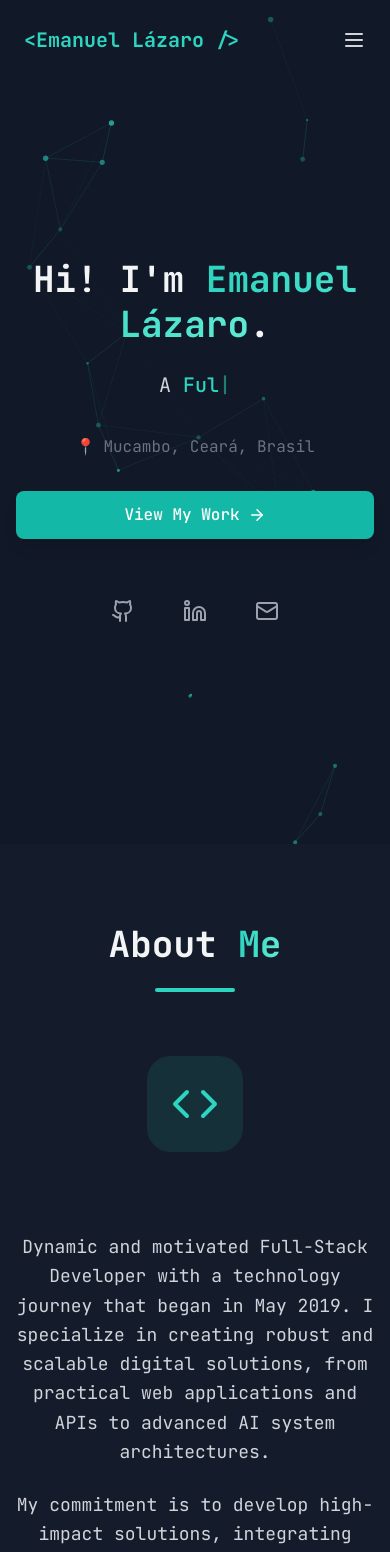
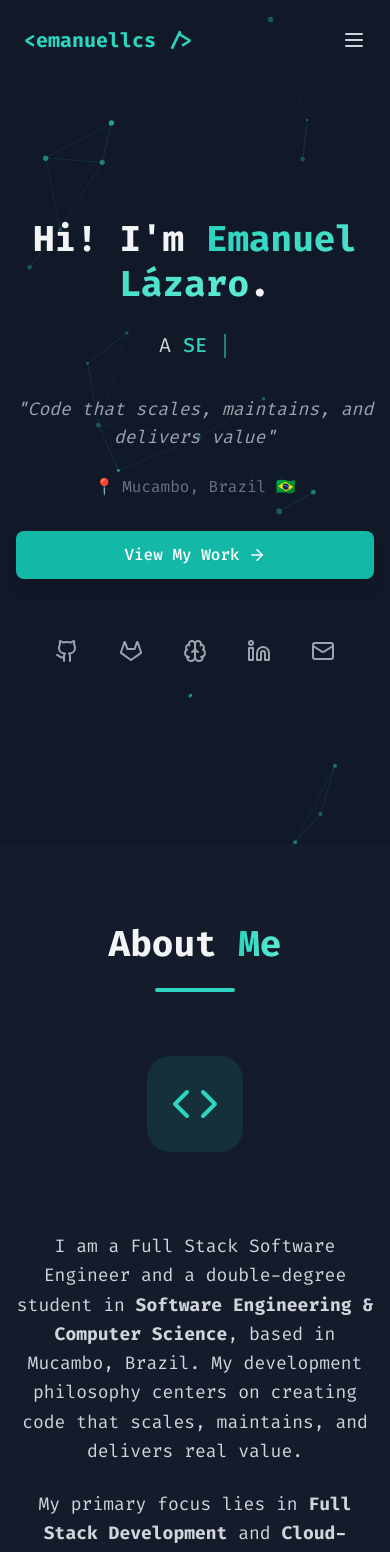
Before and after one commit to emanuellcs/emanuellcs-landing-page, a Next.js app: page / in a window 390 px wide. Shown: the top 1552 px of the page. Built offline with nearby package versions, Linux system fonts and the light colour scheme.

Commit message:
feat: update portfolio content

```diff
--- a/app/layout.tsx
+++ b/app/layout.tsx
@@ -1,15 +1,15 @@
 import type React from "react"
 import type { Metadata } from "next"
-import { JetBrains_Mono } from "next/font/google"
+import { Fira_Code } from "next/font/google"
 import "./globals.css"
 import { Header } from "@/components/layout/header"
 import { Footer } from "@/components/layout/footer"
 import { ScrollToTop } from "@/components/ui/scroll-to-top"
 import { ParticleBackground } from "@/components/ui/particle-background"
 
-const jetbrainsMono = JetBrains_Mono({
+const firaCode = Fira_Code({
   subsets: ["latin"],
-  variable: "--font-jetbrains-mono",
+  variable: "--font-fira-code",
   display: "swap",
 })
 
@@ -57,7 +57,7 @@ export default function RootLayout({
 }) {
   return (
     <html lang="en" className="scroll-smooth">
-      <body className={`${jetbrainsMono.variable} font-mono bg-gray-900 text-gray-100 antialiased`}>
+      <body className={`${firaCode.variable} font-mono bg-gray-900 text-gray-100 antialiased`}>
         <ParticleBackground />
         <Header />
         {children}
--- a/components/layout/header.tsx
+++ b/components/layout/header.tsx
@@ -145,7 +145,7 @@ export function Header() {
               }}
               aria-label="Emanuel Lázaro - Go to top"
             >
-              {"<"}Emanuel Lázaro{" />"}
+              {"<"}emanuellcs{" />"}
             </Link>
 
             {/* Desktop Navigation */}
@@ -154,7 +154,9 @@ export function Header() {
                 {navigation.map((item, index) => (
                   <Link
                     key={item.name}
-                    ref={(el) => (navRefs.current[index] = el)}
+                    ref={(el) => {
+                      navRefs.current[index] = el
+                    }}
                     href={item.href}
                     onClick={(e) => {
                       e.preventDefault()
--- a/components/sections/about.tsx
+++ b/components/sections/about.tsx
@@ -1,35 +1,35 @@
-import { Code, Cloud, Brain, Shield, Cpu, Globe } from "lucide-react"
+import { Code, Server, Cloud, Database, Brain, Gamepad2 } from "lucide-react"
 
 const highlights = [
   {
     icon: Code,
-    title: "Full Stack Development",
-    description: "End-to-end web applications with modern technologies",
+    title: "Cross-Platform Dev",
+    description: "React, Vue, Angular, React Native, and Electron apps",
+  },
+  {
+    icon: Server,
+    title: "API & Microservices",
+    description: "RESTful & GraphQL architectures with async patterns",
   },
   {
     icon: Cloud,
-    title: "Cloud Solutions",
-    description: "AWS, GCP, and Azure cloud architecture",
+    title: "Cloud Native",
+    description: "AWS, Azure, GCP deployments with Docker & K8s",
+  },
+  {
+    icon: Database,
+    title: "Database Architecture",
+    description: "Scalable SQL and NoSQL database solutions",
   },
   {
     icon: Brain,
-    title: "AI/ML Engineering",
-    description: "PyTorch, TensorFlow, and multimodal AI systems",
+    title: "AI/ML Systems",
+    description: "PyTorch, TensorFlow, and LLM integration",
   },
   {
-    icon: Shield,
-    title: "Security & DevOps",
-    description: "Vulnerability analysis and secure system design",
-  },
-  {
-    icon: Cpu,
-    title: "Low-Level Programming",
-    description: "Rust, C/C++, and system-level development",
-  },
-  {
-    icon: Globe,
-    title: "Open Source",
-    description: "Active contributor to KDE and other projects",
+    icon: Gamepad2,
+    title: "Game Engine Dev",
+    description: "C++, C#, Rust, Physics, and Math optimization",
   },
 ]
 
@@ -54,23 +54,22 @@ export function About() {
           <div className="space-y-8">
             <div className="space-y-6 text-lg text-gray-300 leading-relaxed text-center max-w-3xl mx-auto">
               <p>
-                Dynamic and motivated Full-Stack Developer with a technology journey that began in May 2019. I
-                specialize in creating robust and scalable digital solutions, from practical web applications and APIs
-                to advanced AI system architectures.
+                I am a Full Stack Software Engineer and a double-degree student in <strong>Software Engineering & Computer Science</strong>,
+                based in Mucambo, Brazil. My development philosophy centers on creating code that scales, maintains, and delivers real value.
               </p>
               <p>
-                My commitment is to develop high-impact solutions, integrating Artificial Intelligence, optimizing
-                algorithms, and ensuring software quality. I'm fascinated by the potential of multimodal AI and seek to
-                contribute to tools that enhance security governance and quality.
+                My primary focus lies in <strong>Full Stack Development</strong> and <strong>Cloud-Native Architecture</strong>.
+                I specialize in building scalable web applications, exploring microservices architectures, and deploying robust systems
+                to multi-cloud environments using modern orchestration tools.
               </p>
               <p>
-                Currently working as a Freelance Full-Stack Developer, facing diverse and complex challenges in AI/ML.
-                I'm focused on designing architectures and developing innovative Multimodal AI systems, passionate about
-                creating effective Security Tools and promoting best practices.
+                Beyond standard application development, I use <strong>Game Development</strong> as a multidisciplinary laboratory.
+                In my spare time, I create engines and games using <strong>C++, C#, and Rust</strong>. This hobby consolidates my
+                Computer Science fundamentals by combining physics, mathematics, logic, and optimization into complex engineering projects.
               </p>
               <p>
-                As an enthusiast and contributor to open-source projects, I actively contribute to the KDE community,
-                working with C++, Qt, and participating in global projects used by millions of users.
+                I am currently open to <strong>Internships</strong> and <strong>Junior Engineering</strong> roles where I can apply my skills
+                in backend engineering, DevOps, and AI/ML to build tomorrow's solutions with today's code.
               </p>
             </div>
 
--- a/components/sections/education.tsx
+++ b/components/sections/education.tsx
@@ -4,10 +4,19 @@ import { Card, CardContent, CardDescription, CardHeader, CardTitle } from "@/com
 const education = [
   {
     degree: "Bachelor's Degree",
+    field: "Computer Science",
+    institution: "Uninter",
+    period: "November 2025 - November 2029",
+    location: "Brazil",
+    status: "Enrolled",
+    type: "Bachelor's Degree",
+  },
+  {
+    degree: "Bachelor's Degree",
     field: "Software Engineering",
     institution: "Estácio",
     period: "January 2025 - January 2029",
-    location: "Brasil",
+    location: "Brazil",
     status: "In Progress",
     type: "Bachelor's Degree",
   },
@@ -16,7 +25,7 @@ const education = [
     field: "Software Engineer",
     institution: "Escola DNC",
     period: "April 2025 - November 2025",
-    location: "Brasil",
+    location: "Brazil",
     status: "In Progress",
     type: "Professional Course",
   },
@@ -25,7 +34,7 @@ const education = [
     field: "Systems Development",
     institution: "EEEP Professora Maria de Jesus Rodrigues Alves",
     period: "January 2022 - December 2024",
-    location: "Brasil",
+    location: "Brazil",
     status: "Completed",
     type: "Technical Degree",
   },
@@ -36,10 +45,10 @@ const certifications = [
   "AWS CloudFormation",
   "Amazon Web Services",
   "Jornada de Orientação de Carreira",
-  "5G Basics: What it's all about (Portuguese)",
-  "HCIA-5G V2.0 Course (Portuguese)",
-  "React",
-  "Introdução ao Desenvolvimento Web",
+  "5G Basics: What it's all about",
+  "HCIA-5G V2.0 Course",
+  "React Development",
+  "Introduction to Web Development",
 ]
 
 export function Education() {
--- a/components/sections/experience.tsx
+++ b/components/sections/experience.tsx
@@ -3,26 +3,25 @@ import { Card, CardContent, CardDescription, CardHeader, CardTitle } from "@/com
 
 const experiences = [
   {
-    title: "Volunteer Developer",
-    company: "KDE",
-    location: "Mucambo, Ceará, Brasil",
-    period: "June 2025 - Present",
-    duration: "2 months",
-    type: "Volunteer",
-    description: "Contributing as a volunteer developer to the KDE open-source community.",
+    title: "Full Stack Software Engineer",
+    company: "Freelance / Self-Employed",
+    location: "Mucambo, Ceará, Brazil (Remote)",
+    period: "May 2019 - Present",
+    duration: "5+ years",
+    type: "Freelance",
+    description: "Designing and developing scalable full-stack solutions, focusing on cloud-native architectures, microservices, and high-performance systems.",
     achievements: [
-      "Learning and applying C++, Qt, and Git through real contributions",
-      "Working on 'good first issues', including minor bug fixes and UI/UX improvements",
-      "Collaborating with experienced developers in code reviews and discussions",
-      "Participating in a global open-source project used by millions of users",
-      "Gaining practical experience with open-source workflows, CI/CD pipelines, and version control",
+      "Architecting and building RESTful & GraphQL APIs using Node.js, Go, and Python",
+      "Deploying microservices to multi-cloud environments (AWS, Azure, GCP) using Docker and Kubernetes",
+      "Developing responsive cross-platform applications with React, Vue, React Native, and Electron",
+      "Implementing secure authentication systems and optimizing database performance (SQL & NoSQL)",
+      "Integrating AI/ML models (PyTorch/TensorFlow) into production web applications",
     ],
-    note: "This is a self-initiated and unpaid role, focused on learning and contributing to free software.",
   },
   {
     title: "Intern",
     company: "Arte Gráfica",
-    location: "Mucambo, Ceará, Brasil",
+    location: "Mucambo, Ceará, Brazil",
     period: "August 2024 - December 2024",
     duration: "5 months",
     type: "Internship",
@@ -86,12 +85,6 @@ export function Experience() {
                     ))}
                   </ul>
                 </div>
-
-                {exp.note && (
-                  <div className="mt-4 p-3 bg-teal-400/5 border border-teal-400/20 rounded-lg">
-                    <p className="text-sm text-teal-300 italic">{exp.note}</p>
-                  </div>
-                )}
               </CardContent>
             </Card>
           ))}
--- a/components/sections/hero.tsx
+++ b/components/sections/hero.tsx
@@ -3,29 +3,16 @@
 import { useEffect, useState } from "react"
 import Link from "next/link"
 import { Button } from "@/components/ui/button"
-import { Github, Linkedin, Mail, ArrowRight } from "lucide-react"
+import { Github, Linkedin, Mail, ArrowRight, Gitlab, Brain } from "lucide-react"
 
 const typingStrings = [
-  "Software Engineering Student.",
-  "Full Stack Developer.",
-  "Open Source Contributor.",
-  "Cloud Solutions Architect.",
-  "AI/ML Engineer.",
-  "DevOps Enthusiast.",
-  "Security-focused Developer.",
-  "Rust Developer.",
-  "Python Specialist.",
-  "Multi-language Programmer.",
-  "KDE Contributor.",
-  "Systems Programming Expert.",
-  "Machine Learning Researcher.",
-  "Web Development Specialist.",
-  "Database Architecture Designer.",
-  "Cybersecurity Analyst.",
-  "Algorithm Optimization Expert.",
-  "Microservices Architect.",
-  "API Development Specialist.",
-  "Performance Optimization Engineer.",
+  "Full Stack Software Engineer.",
+  "SE & CS Student.",
+  "Building Scalable Systems.",
+  "Cloud Native Architecture.",
+  "AI/ML Enthusiast.",
+  "Game Engine Developer.",
+  "Node.js | Go | Python | Rust.",
 ]
 
 const socialLinks = [
@@ -34,18 +21,35 @@ const socialLinks = [
     href: "https://github.com/emanuellcs",
     icon: Github,
     label: "Visit Emanuel's GitHub profile",
+    hoverColor: "hover:text-gray-400",
+  },
+  {
+    name: "GitLab",
+    href: "https://gitlab.com/emanuellcs",
+    icon: Gitlab,
+    label: "Visit Emanuel's GitLab profile",
+    hoverColor: "hover:text-orange-500",
+  },
+  {
+    name: "Hugging Face",
+    href: "https://huggingface.co/emanuellcs",
+    icon: Brain,
+    label: "Visit Emanuel's Hugging Face profile",
+    hoverColor: "hover:text-yellow-400",
   },
   {
     name: "LinkedIn",
     href: "https://www.linkedin.com/in/emanuellcs",
     icon: Linkedin,
     label: "Connect with Emanuel on LinkedIn",
+    hoverColor: "hover:text-blue-500",
   },
   {
     name: "Email",
     href: "mailto:emanuellzr01@outlook.com",
     icon: Mail,
     label: "Send Emanuel an email",
+    hoverColor: "hover:text-teal-400",
   },
 ]
 
@@ -97,6 +101,7 @@ export function Hero() {
               <h1 className="text-4xl sm:text-5xl lg:text-6xl xl:text-7xl font-bold leading-tight">
                 Hi! I'm <span className="gradient-text">Emanuel Lázaro</span>.
               </h1>
+
               <div className="text-xl sm:text-2xl lg:text-3xl text-gray-300 min-h-[2.5rem] lg:min-h-[3rem]">
                 A{" "}
                 <span className="text-teal-400 font-medium">
@@ -104,8 +109,13 @@ export function Hero() {
                   <span className="animate-pulse">|</span>
                 </span>
               </div>
+
+              <p className="text-lg text-gray-400 italic">
+                "Code that scales, maintains, and delivers value"
+              </p>
+
               <p className="text-base sm:text-lg text-gray-500 flex items-center justify-center gap-2">
-                <span>📍</span> Mucambo, Ceará, Brasil
+                <span>📍</span> Mucambo, Brazil 🇧🇷
               </p>
             </div>
 
@@ -115,7 +125,7 @@ export function Hero() {
               </Button>
             </div>
 
-            <div className="flex space-x-6 justify-center pt-4">
+            <div className="flex flex-wrap gap-4 justify-center pt-4">
               {socialLinks.map((link) => {
                 const Icon = link.icon
                 return (
@@ -124,7 +134,7 @@ export function Hero() {
                     href={link.href}
                     target={link.href.startsWith("http") ? "_blank" : undefined}
                     rel={link.href.startsWith("http") ? "noopener noreferrer" : undefined}
-                    className="p-3 text-gray-400 hover:text-teal-400 transition-all duration-300 hover:scale-110 focus:outline-none focus:ring-2 focus:ring-teal-400 focus:ring-offset-2 focus:ring-offset-gray-900 rounded-full"
+                    className={`p-3 text-gray-400 ${link.hoverColor} transition-all duration-300 hover:scale-110 focus:outline-none focus:ring-2 focus:ring-teal-400 focus:ring-offset-2 focus:ring-offset-gray-900 rounded-full`}
                     aria-label={link.label}
                   >
                     <Icon size={24} />
--- a/components/sections/projects.tsx
+++ b/components/sections/projects.tsx
@@ -1,40 +1,44 @@
 import Link from "next/link"
 import { Button } from "@/components/ui/button"
 import { Card, CardContent, CardDescription, CardFooter, CardHeader, CardTitle } from "@/components/ui/card"
-import { ExternalLink, Github, Palette, Zap, Shield } from "lucide-react"
+import { Github, Gitlab, Brain, ArrowRight, Layers, Cpu, Network } from "lucide-react"
 
-const projects = [
+const platforms = [
   {
-    title: "SaberLink",
-    description: "Free educational resources for ENEM and university entrance exams.",
-    icon: <Shield className="w-8 h-8" />,
-    technologies: ["HTML", "CSS", "JavaScript"],
-    liveUrl: "https://projetosocialds3.github.io/SaberLink/",
-    githubUrl: "https://github.com/ProjetoSocialDS3/SaberLink",
+    title: "Open Source & Web",
+    platform: "GitHub",
+    description: "My primary hub for full-stack applications, cloud-native systems, and developer tools. Home to my experiments with Node.js, Go, and microservices architecture.",
+    icon: Github,
+    secondaryIcon: Network,
+    href: "https://github.com/emanuellcs",
+    color: "text-gray-200",
+    hoverColor: "group-hover:text-white",
+    bgColor: "bg-gray-800",
+    tags: ["Full Stack", "Cloud Native", "DevOps"],
   },
   {
-    title: "Pyn",
-    description:
-      "A Python-based tool for password analysis and generation, featuring strength evaluation and compromised password detection.",
-    icon: <Shield className="w-8 h-8" />,
-    technologies: ["Python", "Security"],
-    githubUrl: "https://github.com/emanuellcs/pyn",
+    title: "Game Engines & Systems",
+    platform: "GitLab",
+    description: "A multidisciplinary laboratory for low-level engineering. Here I build game engines, physics simulations, and graphics renderers using C++, C#, and Rust.",
+    icon: Gitlab,
+    secondaryIcon: Cpu,
+    href: "https://gitlab.com/emanuellcs",
+    color: "text-orange-500",
+    hoverColor: "group-hover:text-orange-400",
+    bgColor: "bg-orange-900/20",
+    tags: ["C++", "Rust", "Game Dev"],
   },
   {
-    title: "Drawtcha",
-    description:
-      "A drawing-based CAPTCHA system that uses AI to verify human input. Built with Python, TensorFlow, PyTorch, and React (in development).",
-    icon: <Palette className="w-8 h-8" />,
-    technologies: ["Python", "TensorFlow", "PyTorch", "React", "AI/ML"],
-    githubUrl: "https://github.com/emanuellcs/drawtcha",
-  },
-  {
-    title: "Entropicrust",
-    description:
-      "Rust-based project exploring chaotic systems through high-performance simulations with advanced visualization capabilities.",
-    icon: <Zap className="w-8 h-8" />,
-    technologies: ["Rust", "Physics", "Mathematics", "Visualization"],
-    githubUrl: "https://github.com/emanuellcs/entropicrust",
+    title: "AI & Machine Learning",
+    platform: "Hugging Face",
+    description: "The repository for my research into artificial intelligence. Includes trained models, datasets, and experiments with PyTorch, TensorFlow, and LLMs.",
+    icon: Brain,
+    secondaryIcon: Layers,
+    href: "https://huggingface.co/emanuellcs",
+    color: "text-yellow-400",
+    hoverColor: "group-hover:text-yellow-300",
+    bgColor: "bg-yellow-900/20",
+    tags: ["PyTorch", "TensorFlow", "MLOps"],
   },
 ]
 
@@ -44,78 +48,69 @@ export function Projects() {
       <div className="container-custom">
         <div className="text-center mb-16">
           <h2 className="text-4xl lg:text-5xl font-bold mb-6">
-            My <span className="gradient-text">Projects</span>
+            Code <span className="gradient-text">Repositories</span>
           </h2>
-          <div className="w-20 h-1 bg-teal-400 mx-auto rounded-full" />
+          <div className="w-20 h-1 bg-teal-400 mx-auto rounded-full mb-8" />
+          <p className="text-xl text-gray-300 max-w-3xl mx-auto leading-relaxed">
+            I organize my development work across specialized platforms to maintain clean architecture and focus.
+            Explore my code based on your area of interest.
+          </p>
         </div>
 
-        <div className="grid md:grid-cols-2 lg:grid-cols-2 gap-8 mb-16">
-          {projects.map((project, index) => (
-            <Card key={project.title} className="group card-hover h-full flex flex-col">
-              <CardHeader className="p-6">
-                <div className="flex items-center justify-center w-16 h-16 bg-teal-400/10 rounded-2xl mx-auto mb-4 group-hover:bg-teal-400/20 transition-colors">
-                  <div className="text-teal-400 group-hover:scale-110 transition-transform">{project.icon}</div>
+        <div className="grid md:grid-cols-3 gap-8 max-w-6xl mx-auto">
+          {platforms.map((item) => {
+            const Icon = item.icon
+            const SecondaryIcon = item.secondaryIcon
+
+            return (
+              <Card key={item.title} className="group card-hover h-full flex flex-col relative overflow-hidden border-gray-800">
+                {/* Background decoration */}
+                <div className={`absolute top-0 right-0 w-32 h-32 ${item.bgColor} rounded-bl-full -mr-8 -mt-8 opacity-20 transition-opacity group-hover:opacity-40`} />
+
+                <CardHeader className="pb-4 relative z-10">
+                  <div className="flex justify-between items-start mb-4">
+                    <div className={`p-3 rounded-xl bg-gray-800 border border-gray-700 ${item.color} ${item.hoverColor} transition-colors`}>
+                      <Icon size={32} />
                     </div>
-                <CardTitle className="text-xl mb-3 text-center">{project.title}</CardTitle>
-                <CardDescription className="text-gray-300 leading-relaxed text-center">
-                  {project.description}
-                </CardDescription>
+                    <SecondaryIcon size={24} className="text-gray-600 group-hover:text-teal-400 transition-colors" />
+                  </div>
+                  <div className="space-y-1">
+                    <span className={`text-sm font-bold tracking-wider uppercase ${item.color}`}>{item.platform}</span>
+                    <CardTitle className="text-xl text-white">{item.title}</CardTitle>
+                  </div>
                 </CardHeader>
 
-              <CardContent className="flex-grow p-6 pt-0">
-                <div className="flex flex-wrap gap-2 justify-center">
-                  {project.technologies.map((tech) => (
+                <CardContent className="flex-grow relative z-10">
+                  <CardDescription className="text-gray-400 leading-relaxed mb-6">
+                    {item.description}
+                  </CardDescription>
+
+                  <div className="flex flex-wrap gap-2 mt-auto">
+                    {item.tags.map((tag) => (
                       <span
-                      key={tech}
-                      className="px-3 py-1 text-xs font-medium bg-teal-400/10 text-teal-400 rounded-full border border-teal-400/20 hover:bg-teal-400/20 transition-colors"
+                        key={tag}
+                        className="px-2.5 py-1 text-xs font-medium bg-gray-800 text-gray-300 rounded-md border border-gray-700"
                       >
-                      {tech}
+                        {tag}
                       </span>
                     ))}
                   </div>
                 </CardContent>
 
-              <CardFooter className="p-6 pt-0 flex gap-3">
-                {project.liveUrl && (
+                <CardFooter className="pt-0 relative z-10">
                   <Button
+                    asChild
+                    className="w-full group-hover:bg-teal-500 group-hover:text-white transition-all duration-300"
                     variant="secondary"
-                    size="sm"
-                    asChild
-                    className="flex-1"
-                    leftIcon={<ExternalLink size={16} />}
                   >
-                    <Link href={project.liveUrl} target="_blank" rel="noopener noreferrer">
-                      Live Demo
+                    <Link href={item.href} target="_blank" rel="noopener noreferrer" className="flex items-center justify-center gap-2">
+                      Visit Profile <ArrowRight size={16} className="group-hover:translate-x-1 transition-transform" />
                     </Link>
                   </Button>
-                )}
-                {project.githubUrl && (
-                  <Button
-                    variant="outline"
-                    size="sm"
-                    asChild
-                    className="flex-1 bg-transparent"
-                    leftIcon={<Github size={16} />}
-                  >
-                    <Link href={project.githubUrl} target="_blank" rel="noopener noreferrer">
-                      GitHub
-                    </Link>
-                  </Button>
-                )}
                 </CardFooter>
               </Card>
-          ))}
-        </div>
-
-        <div className="text-center">
-          <div className="mb-6">
-            <h3 className="text-xl text-gray-300 mb-4">And more projects coming soon!</h3>
-          </div>
-          <Button size="lg" asChild leftIcon={<Github size={20} />}>
-            <Link href="https://github.com/emanuellcs" target="_blank" rel="noopener noreferrer">
-              See All on GitHub
-            </Link>
-          </Button>
+            )
+          })}
         </div>
       </div>
     </section>
--- a/package.json
+++ b/package.json
@@ -46,7 +46,7 @@
     "geist": "^1.3.1",
     "input-otp": "1.4.1",
     "lucide-react": "^0.454.0",
-    "next": "14.2.16",
+    "next": "^14.2.35",
     "next-themes": "^0.4.4",
     "react": "^18",
     "react-day-picker": "9.8.0",
--- a/tailwind.config.ts
+++ b/tailwind.config.ts
@@ -64,7 +64,7 @@ const config: Config = {
         },
       },
       fontFamily: {
-        mono: ["var(--font-jetbrains-mono)", "monospace"],
+        mono: ["var(--font-fira-code)", "monospace"],
       },
       spacing: {
         "18": "4.5rem",
```
Also changed, not shown: components/sections/contact.tsx (+33 -18 lines), components/sections/skills.tsx (+51 -47 lines), 1 other file (tests, documents, lock files or other folders). Lines whose indentation alone changed are shown as unchanged.
